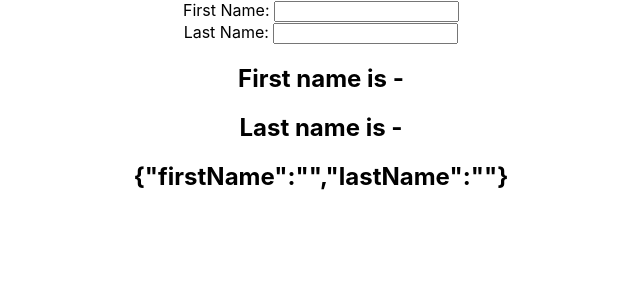
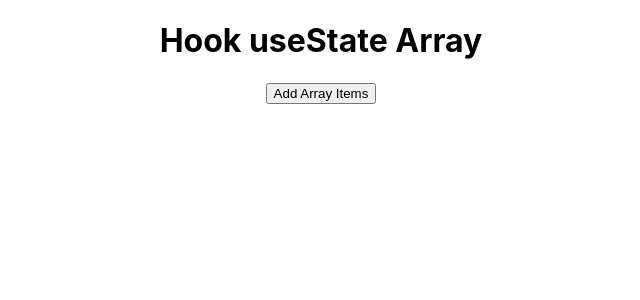
Before and after one commit to Naeem-ur-rahman/react-hooks, a React (Create React App) app: page / in a window 1280 px wide. Shown: the top 300 px of the page, without its empty margins (319-959 px from the left). Built offline with nearby package versions, Linux system fonts and the light colour scheme.

Commit message:
useState Array

```diff
--- a/src/App.js
+++ b/src/App.js
@@ -1,14 +1,16 @@
 import './App.css';
 // import HookCounter from './components/HookCounter';
 // import HookCounterTwo from './components/HookCounterTwo';
-import HookUseStateObject from './components/HookUseStateObject';
+// import HookUseStateObject from './components/HookUseStateObject';
+import HookUseStateArray from './components/HookUseStateArray';
 
 function App() {
   return (
     <div className="App">
       {/* <HookCounter /> */}
       {/* <HookCounterTwo /> */}
-      <HookUseStateObject />
+      {/* <HookUseStateObject /> */}
+      <HookUseStateArray />
     </div>
   );
 }
--- /dev/null
+++ b/src/components/HookUseStateArray.js
@@ -0,0 +1,24 @@
+import React, { useState } from 'react'
+
+function HookUseStateArray() {
+     const [items, setItems] = useState([]);
+     const addItem = () => {
+          setItems([...items, {
+               id: items.length,
+               value: Math.floor(Math.random() * 50) + 1
+          }])
+     }
+     return (
+          <div>
+               <h1>Hook useState Array</h1>
+               <button onClick={addItem}>Add Array Items</button>
+               <ul>
+                    {
+                         items.map(item => <li key={item.id}> {item.value} </li>)
+                    }
+               </ul>
+          </div>
+     )
+}
+
+export default HookUseStateArray
```
